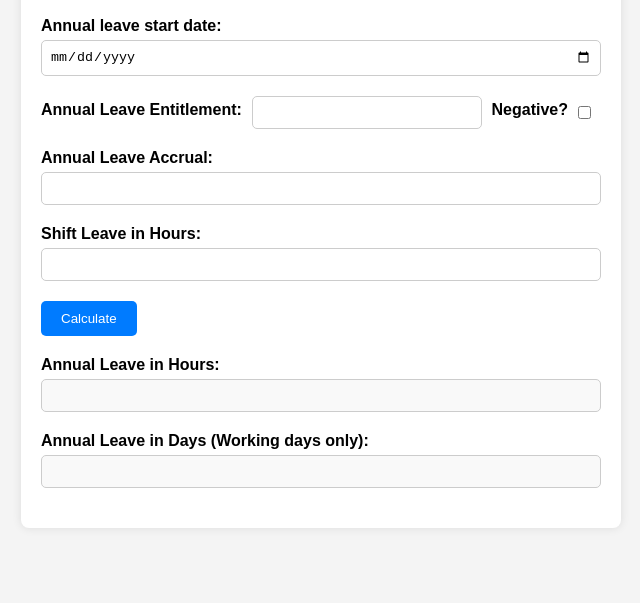
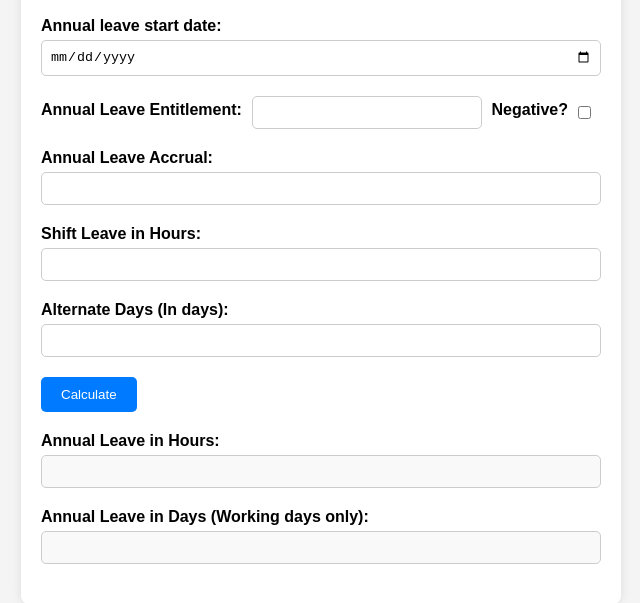
Before and after one commit to brite-v/annual-leave-calculator, a plain HTML site: page index.html in a window 1280 px wide. Shown: the part 211-814 px from the top of the page, without its empty margins (319-959 px from the left). Drawn offline with Linux system fonts and the light colour scheme.

Commit message:
Update index.html

```diff
--- a/index.html
+++ b/index.html
@@ -35,6 +35,10 @@
 				<label for="shiftLeaveHours">Shift Leave in Hours:</label>
 				<input type="number" id="shiftLeaveHours" name="shiftLeaveHours" min="0">
 			</div>
+			<div class="form-group">
+				<label for="alternateDays">Alternate Days (In days):</label>
+				<input type="number" id="alternateDays" name="alternateDays" min="0">
+			</div>
             <button type="button" onclick="calculateLeave()" class="calculate-btn">Calculate</button>
         </form>
         <div class="result">
```
